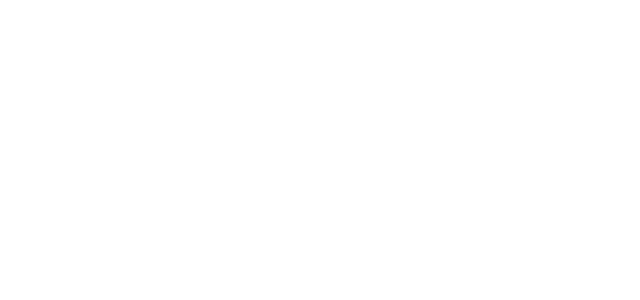
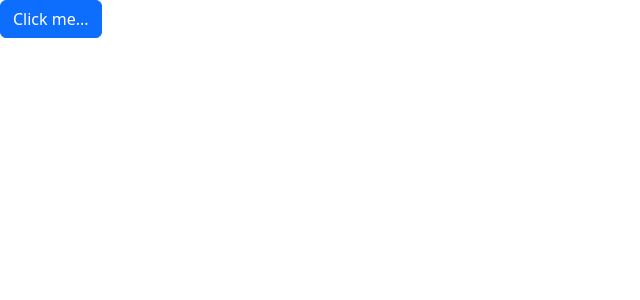
Before and after one commit to UT-03/flint-labs-assignment, a React (Create React App) app: page / in a window 1280 px wide. Shown: the top 300 px of the page, without its empty margins (0-640 px from the left). Built offline with nearby package versions, Linux system fonts and the light colour scheme.

Commit message:
feat: add react-bootstrap

```diff
--- a/package.json
+++ b/package.json
@@ -7,6 +7,7 @@
     "@testing-library/react": "^13.4.0",
     "@testing-library/user-event": "^13.5.0",
     "react": "^18.2.0",
+    "react-bootstrap": "^2.9.2",
     "react-dom": "^18.2.0",
     "react-scripts": "5.0.1",
     "web-vitals": "^2.1.4"
--- a/public/index.html
+++ b/public/index.html
@@ -9,12 +9,19 @@
   <meta name="description" content="Web site created using create-react-app" />
   <link rel="apple-touch-icon" href="%PUBLIC_URL%/logo192.png" />
   <link rel="manifest" href="%PUBLIC_URL%/manifest.json" />
+  <link href="https://cdn.jsdelivr.net/npm/bootstrap@5.3.2/dist/css/bootstrap.min.css" rel="stylesheet"
+    integrity="sha384-T3c6CoIi6uLrA9TneNEoa7RxnatzjcDSCmG1MXxSR1GAsXEV/Dwwykc2MPK8M2HN" crossorigin="anonymous">
   <title>Flint Labs | Utkarsh Tiwari</title>
 </head>
 
 <body>
   <noscript>You need to enable JavaScript to run this app.</noscript>
   <div id="root"></div>
+
+  <script src="https://cdn.jsdelivr.net/npm/bootstrap@5.3.2/dist/js/bootstrap.bundle.min.js"
+    integrity="sha384-C6RzsynM9kWDrMNeT87bh95OGNyZPhcTNXj1NW7RuBCsyN/o0jlpcV8Qyq46cDfL"
+    crossorigin="anonymous"></script>
+
 </body>
 
 </html>
--- a/src/App.js
+++ b/src/App.js
@@ -1,6 +1,10 @@
+import Button from "react-bootstrap/Button";
+
 const App = () => {
   return (
-    <></>
+    <>
+      <Button>Click me...</Button>
+    </>
   );
 }
 
```
Also changed, not shown: 1 other file (tests, documents, lock files or other folders).
